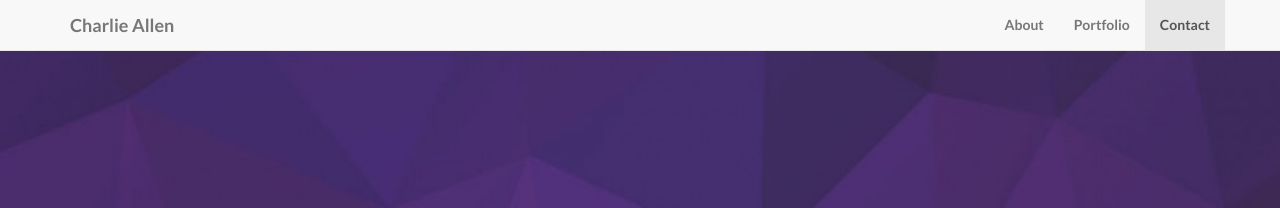
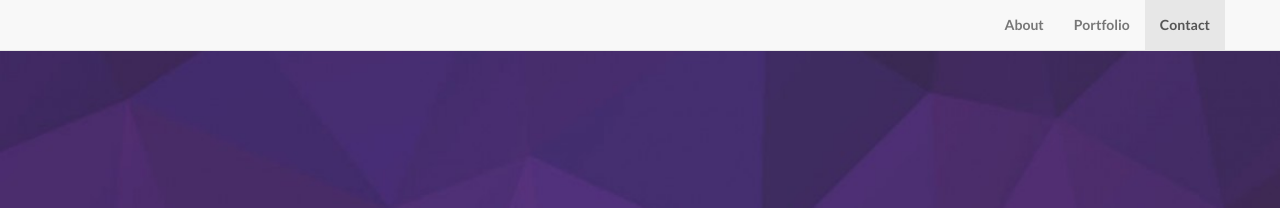
Before and after one commit to CharlieAllen/CharlieAllen.github.io, a Jekyll site: the page built from index.html, in a window 1280 px wide. Shown: the top 208 px of the page. Built offline with Jekyll 4.4.1, drawn with Linux system fonts in a browser that asks for light colours.

Commit message:
landing page changed

```diff
--- a/_includes/head.html
+++ b/_includes/head.html
@@ -6,8 +6,9 @@
     <meta name="description" content="{{ site.description }}">
     <meta name="author" content="{{ site.author }}">
 
-    <title>{% if page.title %}{{ page.title }}{% else %}{{ site.title }}{% endif %}</title>
-
+    <title>Charlie Allen</title>
+<!--     <title>{% if page.title %}{{ page.title }}{% else %}{{ site.title }}{% endif %}</title>
+ -->
     <!-- Bootstrap Core CSS -->
     <link href="css/bootstrap.min.css" rel="stylesheet">
 
--- a/_includes/header.html
+++ b/_includes/header.html
@@ -8,8 +8,8 @@
                 <span class="icon-bar"></span>
                 <span class="icon-bar"></span>
                 <span class="icon-bar"></span>
-            </button>
-            <a class="navbar-brand page-scroll" href="#home">{{ site.title }}</a>
+            </button><!--
+            <a class="navbar-brand page-scroll" href="#home">{{ site.title }}</a> -->
         </div>
         <!-- Collect the nav links, forms, and other content for toggling -->
         <div class="collapse navbar-collapse" id="bs-example-navbar-collapse-1">
```
